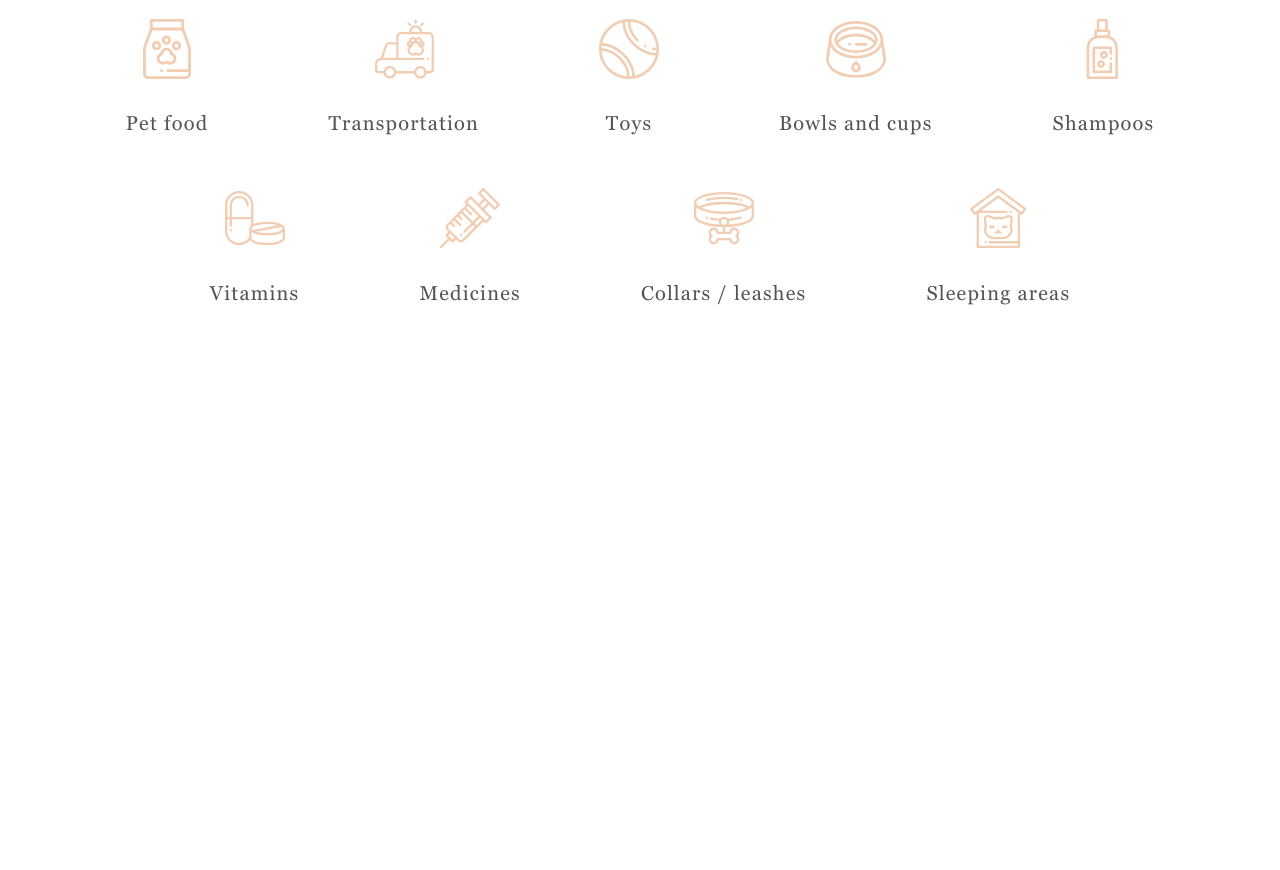
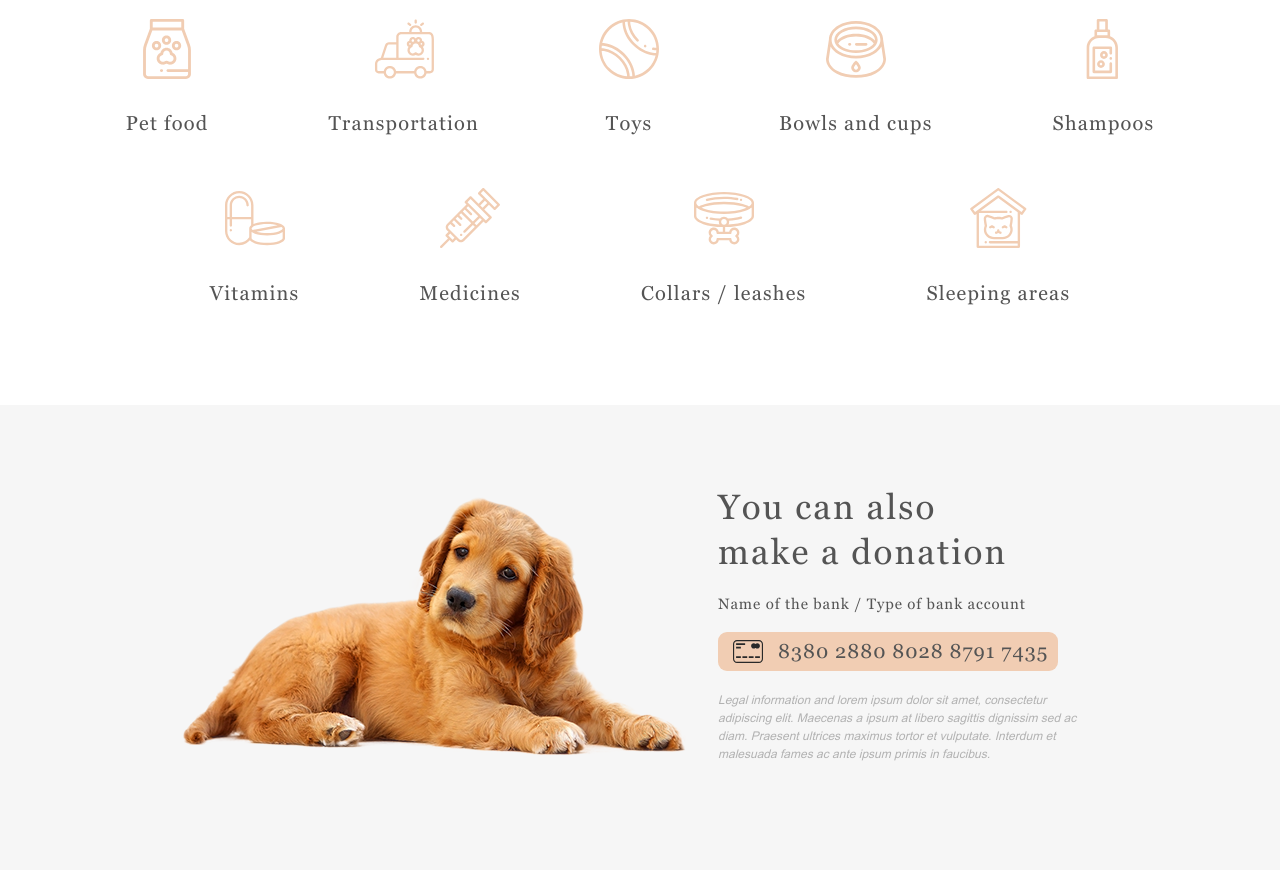
Before and after one commit to Veraveritvveru/audio-player, a website: page shelter/index.html in a window 1280 px wide. Shown: the part 2581-3451 px from the top of the page. Before the commit the page ends 2986 px from the top, so only its background shows below. Drawn offline with Linux system fonts and the light colour scheme; files whose address does not match are found by name.

Commit message:
feat: add donation section html and styles

```diff
--- /dev/null
+++ b/shelter/css/components/_donation.scss
@@ -0,0 +1,54 @@
+.donation {
+  background-color: $color-light-l;
+}
+
+.donation__wrapper {
+  display: flex;
+  gap: 30px;
+}
+
+.donation__image {
+  margin: 91px 0 110px 143px;
+}
+
+.donation__right-content {
+  @extend %flex-column;
+  align-items: flex-start;
+  .button {
+    display: flex;
+    gap: 15px;
+    border-radius: 9px;
+    border: 0;
+    padding: 8px 10px;
+    margin-bottom: 20px;
+  }
+}
+
+.number-card {
+  color: $color-dark-l;
+  @include font(2rem, 115%);
+}
+
+.card-image {
+  padding-left: 5px;;
+}
+
+.donation__title {
+  max-width: 300px;
+  margin-top: 80px;
+}
+
+.donation-info {
+  color: #B2B2B2;
+  max-width: 380px;
+  margin: 0;
+  @include font(1.2rem, 150%, 400, italic);
+}
+
+.donation__description {
+  color: $color-dark-l;
+  margin: 20px 0;
+  @include font(1.5rem, 110%);
+  letter-spacing: 0.06em;
+  @extend %font-add;
+}
--- a/shelter/css/main.scss
+++ b/shelter/css/main.scss
@@ -21,3 +21,4 @@
 @import 'components/our-friends';
 @import 'components/slider';
 @import 'components/help';
+@import 'components/donation';
--- a/shelter/index.html
+++ b/shelter/index.html
@@ -167,6 +167,26 @@
     </div>
   </section>
 
+  <section class="donation">
+    <div class="wrapper donation__wrapper">
+      <div class="donation__left-content">
+        <img class="donation__image" src="./assets/img/donation-dog.png" width="505" height="261" alt="dog">
+      </div>
+
+      <div class="donation__right-content">
+        <h3 class="donation__title">You can also make a donation</h3>
+        <p class="donation__description">Name of the bank / Type of bank account</p>
+        <div class="button button_colored">
+          <img src="./assets/img/icons/credit-card.svg" class="card-image" alt="card">
+          <a href="#" class="number-card"> 8380 2880 8028 8791 7435 </a>
+        </div>
+        <p class="donation-info">Legal information and lorem ipsum dolor sit amet, consectetur adipiscing elit. Maecenas a ipsum at libero
+            sagittis dignissim sed ac diam. Praesent ultrices maximus tortor et vulputate. Interdum et malesuada fames ac ante
+            ipsum primis in faucibus.</p>
+      </div>
+    </div>
+  </section>
+
 </main>
 
 
```
Also changed, not shown: shelter/assets/img/icons/credit-card.svg (added), shelter/css/main.css, 1 other file.
